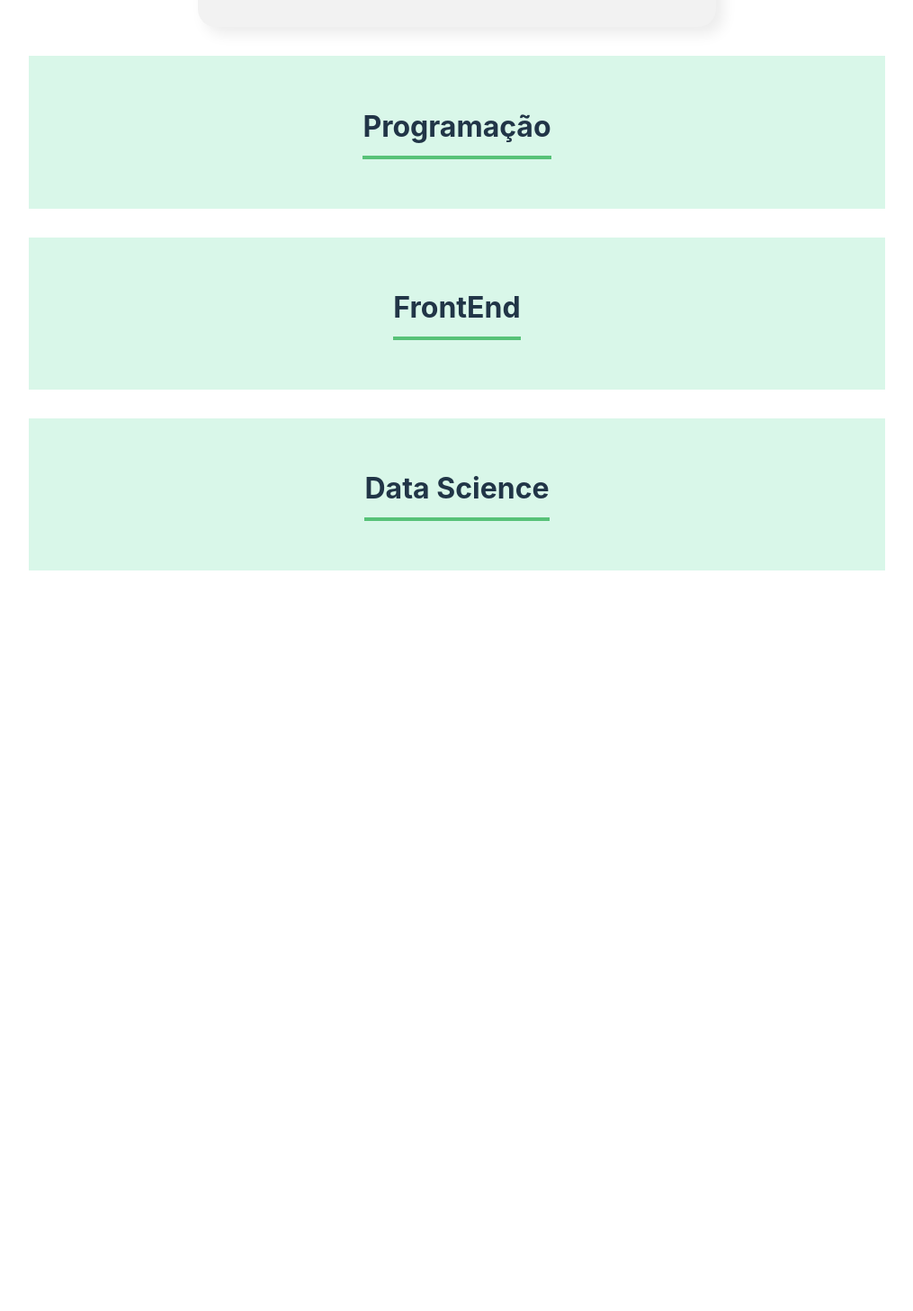
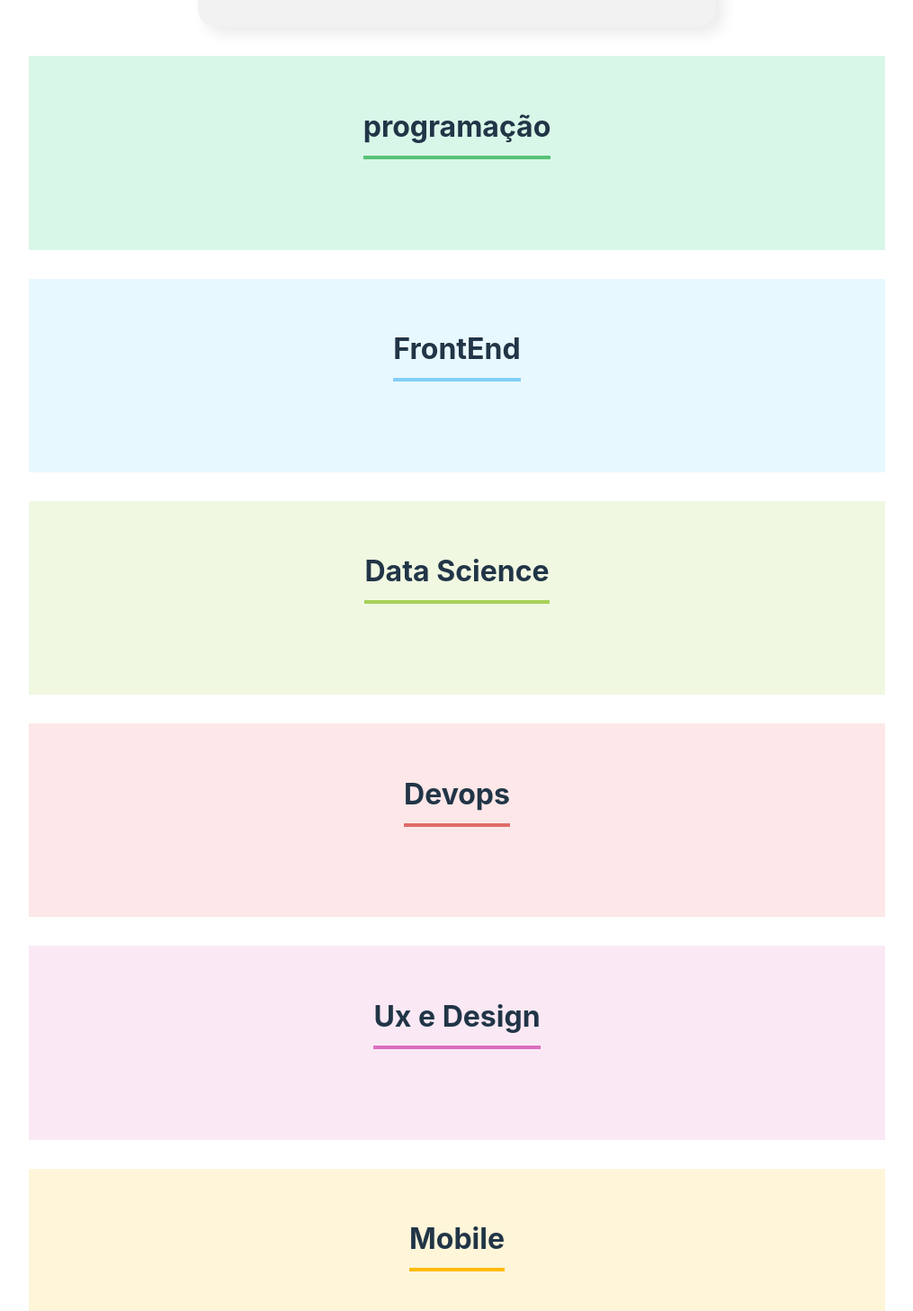
Before and after one commit to marcyto/Oxetech_React, a React (Vite) app: page / in a window 1280 px wide. Shown: the part 973-2430 px from the top of the page at 90% size, without its empty margins (132-1147 px from the left). Before the commit the page ends 1607 px from the top, so only its background shows below. Built offline with nearby package versions, Linux system fonts and the light colour scheme.

Commit message:
commit component-colaborador

```diff
--- a/src/App.jsx
+++ b/src/App.jsx
@@ -13,6 +13,45 @@ function App() {
     setColaboradores([...colaboradores, colaborador])
   }
 
+  const times = [
+    {
+      nome: "programação",
+      fundo: "#D9F7E9",
+      card:"#57c278"
+    },
+    {
+      nome: "FrontEnd",
+      fundo: "#E8F8FF",
+      card:"#82CFFA"
+    },
+    {
+      nome: "Data Science",
+      fundo: "#F0F8E2",
+      card:"#A6D157"
+    },
+    {
+      nome: "Devops",
+      fundo: "#FDE7E8",
+      card:"#E06B69"
+    },
+    {
+      nome: "Ux e Design",
+      fundo: "#FAE9F5",
+      card:"#DB6EBF"
+    },
+    {
+      nome: "Mobile",
+      fundo: "#FFF5D9",
+      card:"#FFBA05"
+    },
+    {
+      nome: "Inovação e Gestão",
+      fundo: "#FFEEDF",
+      card:"#FF8A29"
+    },
+
+  ]
+
 
   return (
 
@@ -20,9 +59,7 @@ function App() {
       <Banner />
       <div className='container'>
         <Formulario novoColaborador={colaborador => AddColaborador(colaborador)} />
-        <Time nome="Programação" />
-        <Time nome="FrontEnd" />
-        <Time nome="Data Science" />
+        {times.map(time => <Time nome={time.nome} fundo={time.fundo} card={time.card}/>)}
       </div>
 
 
--- /dev/null
+++ b/src/components/colaborador/index.jsx
@@ -0,0 +1,15 @@
+
+function Colaborador(){
+    return(
+        <div>
+            <div>
+                <img src="" alt=""/>
+            </div>
+            <div>
+                <h4></h4>
+                <h5></h5>
+            </div>
+        </div>
+    )
+}
+export default Colaborador;
--- a/src/components/time/index.jsx
+++ b/src/components/time/index.jsx
@@ -1,10 +1,17 @@
 
+import Colaborador from '../colaborador';
 import './time.css';
 
 function Time(props){
+
+    const cssFundo = {backgroundColor: props.fundo}
+    const cssCard = {borderColor: props.card}
+
+
     return(
-        <section className="time">
-            <h2>{props.nome}</h2>
+        <section className="time" style={cssFundo}>
+            <h2 style={cssCard}>{props.nome}</h2>
+            <Colaborador/>
         </section>
     )
 }
--- a/src/components/time/time.css
+++ b/src/components/time/time.css
@@ -2,7 +2,6 @@
     width: 70%;
     text-align: center;
     padding: 28px;
-    background-color: #D9F7E9;
 }
 .time h2{
     font-size: 32px;
```
Also changed, not shown: src/components/colaborador/colaborador.css (added).
